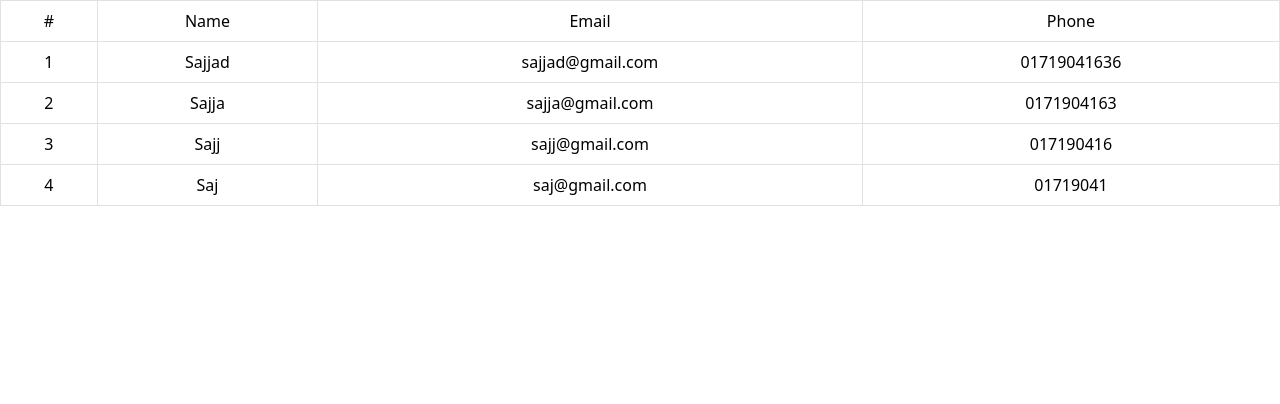
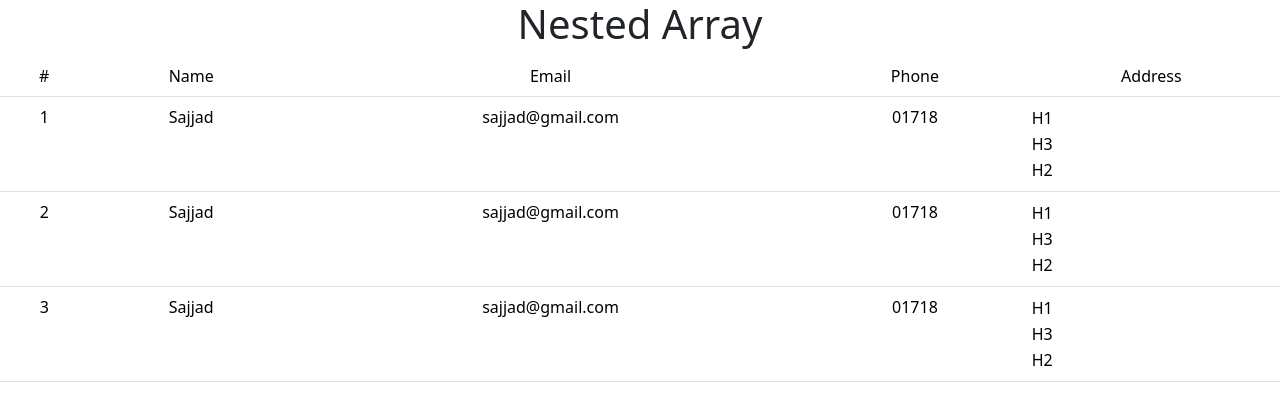
Before and after one commit to DevelSajjad/learn_react, a React (Create React App) app: page / in a window 1280 px wide. Shown: the top 404 px of the page. Built offline with nearby package versions, Linux system fonts and the light colour scheme.

Commit message:
nested array

```diff
--- a/src/App.js
+++ b/src/App.js
@@ -1,8 +1,10 @@
 import logo from './logo.svg';
 import './App.css';
+import 'bootstrap/dist/css/bootstrap.min.css';
 import { useState } from 'react';
 import UseEffect from './UseEffect';
 import ArrayList from './ArrayList';
+import NestedArray from './NestedArray';
 
 function App() {
   const [data, inputData] = useState(null);
@@ -24,7 +26,9 @@ function App() {
 
 
 
-      <ArrayList/>
+      {/* <ArrayList/> */}
+
+      <NestedArray/>
 
     </div>
   );
--- a/src/ArrayList.js
+++ b/src/ArrayList.js
@@ -1,5 +1,5 @@
 import React from "react";
-import 'bootstrap/dist/css/bootstrap.min.css';
+
 import { Tab, Table } from "react-bootstrap";
 function ArrayList()
 {
--- /dev/null
+++ b/src/NestedArray.js
@@ -0,0 +1,60 @@
+import React from "react";
+import { Table } from "react-bootstrap";
+
+function NestedArray() {
+
+    const users = [
+        {name: 'Sajjad', email:'sajjad@gmail.com', phone:'01718', address:[
+            {house:'H1'},
+            {house:'H3'},
+            {house:'H2'},
+        ]},
+        {name: 'Sajjad', email:'sajjad@gmail.com', phone:'01718', address:[
+            {house:'H1'},
+            {house:'H3'},
+            {house:'H2'},
+        ]},
+        {name: 'Sajjad', email:'sajjad@gmail.com', phone:'01718', address:[
+            {house:'H1'},
+            {house:'H3'},
+            {house:'H2'},
+        ]},
+    ];
+    return (
+        <div>
+            <h1>Nested Array</h1>
+            <Table>
+                <tbody>
+                    <tr>
+                        <td>#</td>
+                        <td>Name</td>
+                        <td>Email</td>
+                        <td>Phone</td>
+                        <td>Address</td>
+                    </tr>
+                    {
+                        users.map((item, key)=> (
+                            <tr key={key}>
+                                <td> {key + 1} </td>
+                                <td> {item.name} </td>
+                                <td> {item.email} </td>
+                                <td> {item.phone} </td>
+                                <td>
+                                    {
+                                        item.address.map((address, addKey)=>(
+                                            <tr key={addKey}>
+                                                <td> {address.house} </td>
+                                            </tr>
+                                        ))
+                                    }
+                                </td>
+                            </tr>
+                        ))
+                    }
+                </tbody>
+            </Table>
+        </div>
+    )
+}
+
+export default NestedArray;
```
